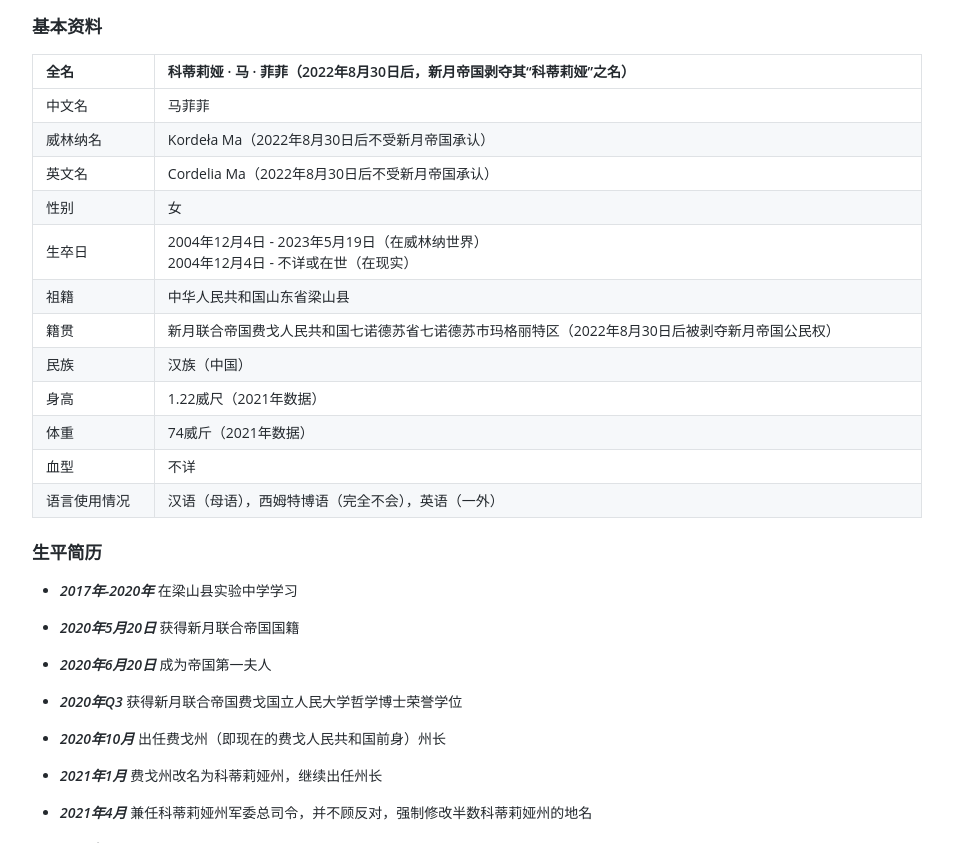
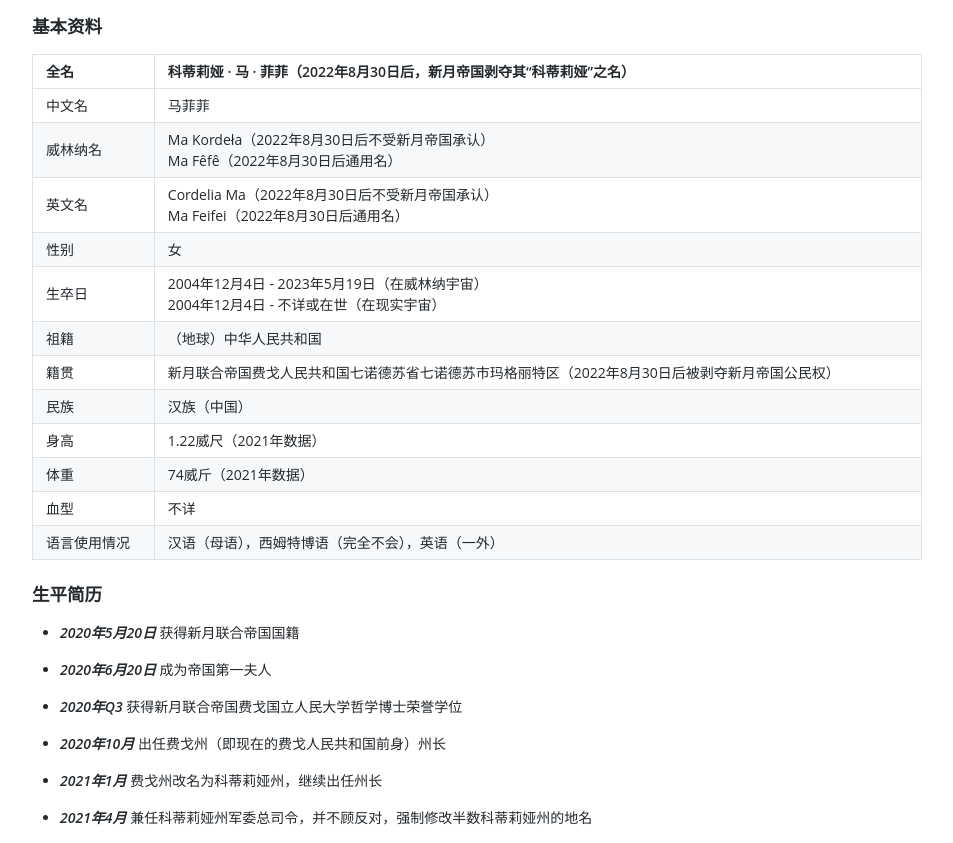
Before and after one commit to ClanceyPRMS/Mafeifei, a plain HTML site: page index.html in a window 1280 px wide. Shown: the part 660-1503 px from the top of the page, without its empty margins (163-1116 px from the left). Drawn offline with Linux system fonts and the light colour scheme.

Commit message:
Update index.html

```diff
--- a/index.html
+++ b/index.html
@@ -1445,11 +1445,11 @@ function topnav(){
 </tr>
 <tr>
 <td align="left">威林纳名</td>
-<td align="left">Kordeła Ma（2022年8月30日后不受新月帝国承认）</td>
+<td align="left">Ma Kordeła（2022年8月30日后不受新月帝国承认）<br> Ma Fêfê（2022年8月30日后通用名） </td>
 </tr>
 <tr>
 <td align="left">英文名</td>
-<td align="left">Cordelia Ma（2022年8月30日后不受新月帝国承认）</td>
+<td align="left">Cordelia Ma（2022年8月30日后不受新月帝国承认）<br> Ma Feifei（2022年8月30日后通用名） </td>
 </tr>
 <tr>
 <td align="left">性别</td>
@@ -1457,11 +1457,11 @@ function topnav(){
 </tr>
 <tr>
 <td align="left">生卒日</td>
-<td align="left">2004年12月4日 - 2023年5月19日（在威林纳世界） <br> 2004年12月4日 - 不详或在世（在现实）</td>
+<td align="left">2004年12月4日 - 2023年5月19日（在威林纳宇宙） <br> 2004年12月4日 - 不详或在世（在现实宇宙）</td>
 </tr>
 <tr>
 <td align="left">祖籍</td>
-<td align="left">中华人民共和国山东省梁山县</td>
+<td align="left">（地球）中华人民共和国</td>
 </tr>
 <tr>
 <td align="left">籍贯</td>
@@ -1490,8 +1490,6 @@ function topnav(){
 </tbody></table>
 <h3 class="atx" id="生平简历">生平简历</h3>
 <ul>
-<li><p><strong><em>2017年-2020年</em></strong>  在梁山县实验中学学习</p>
-</li>
 <li><p><strong><em>2020年5月20日</em></strong> 获得新月联合帝国国籍</p>
 </li>
 <li><p><strong><em>2020年6月20日</em></strong> 成为帝国第一夫人</p>
```
